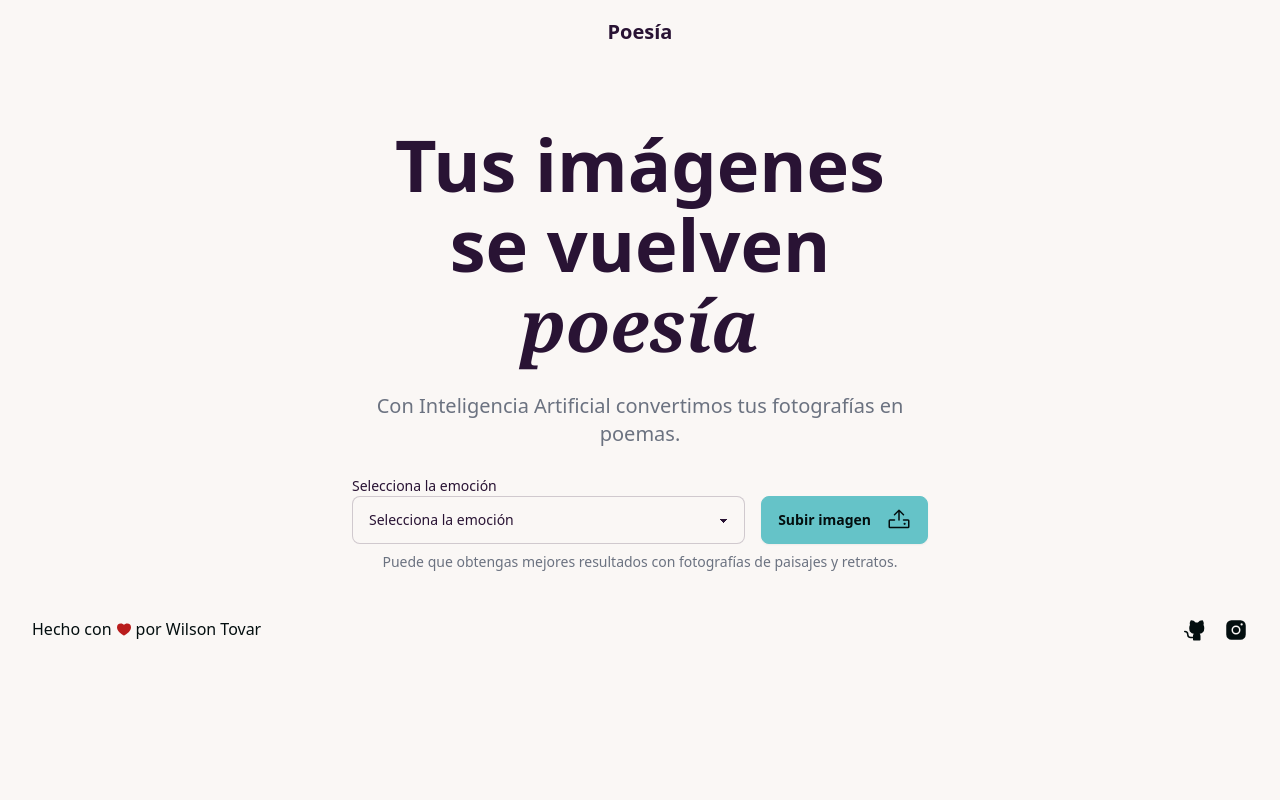
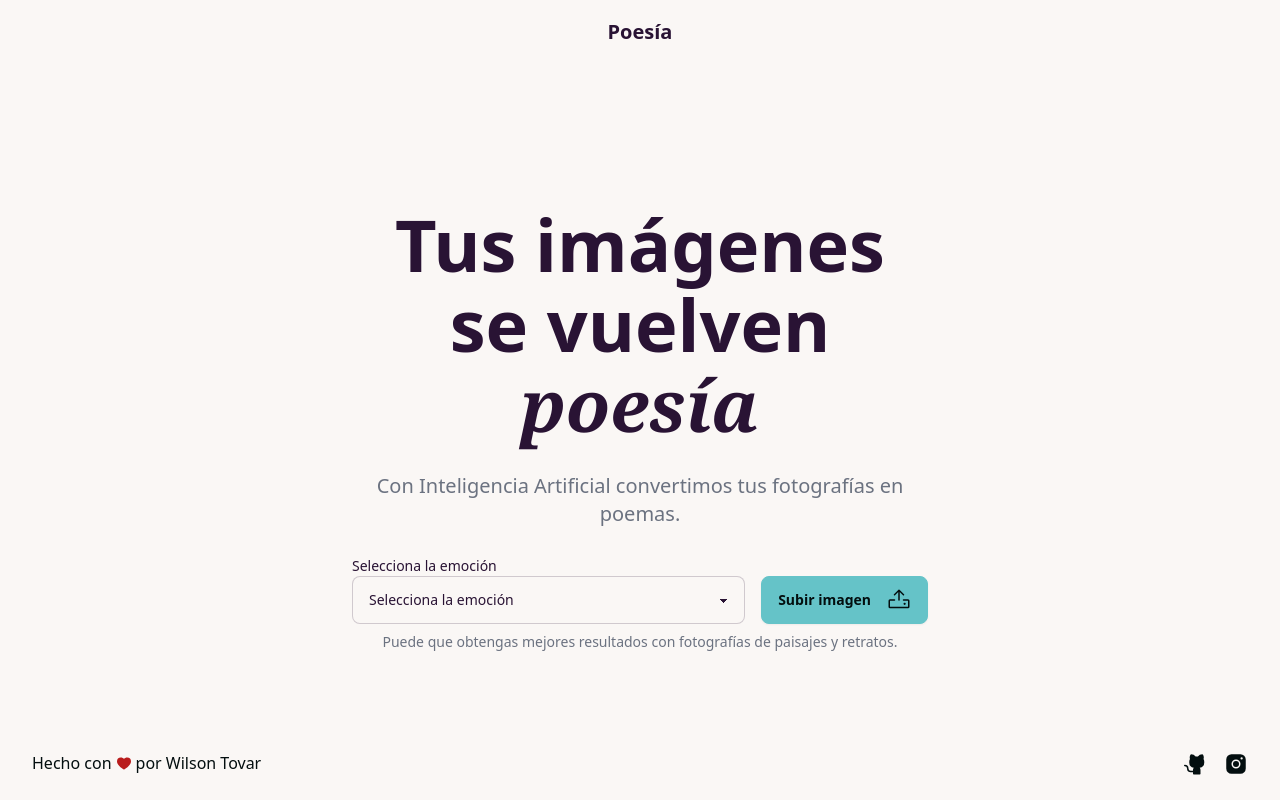
Before and after one commit to krthr/poesia.pics-nuxt, a Nuxt app: page / in a window 1280 px wide. Built offline with nearby package versions, Linux system fonts and the light colour scheme.

Commit message:
feat: index

```diff
--- a/app.vue
+++ b/app.vue
@@ -1,13 +1,15 @@
 <template>
-  <AppTopbar />
+  <div class="w-full flex flex-col min-h-screen">
+    <AppTopbar />
 
-  <div class="w-full p-5">
-    <div class="w-full max-w-xl m-auto">
-      <NuxtPage />
+    <div class="w-full p-5 flex align-middle justify-center flex-1">
+      <div class="w-full max-w-xl pt-20">
+        <NuxtPage />
+      </div>
     </div>
+
+    <AppFooter />
   </div>
-
-  <AppFooter />
 </template>
 
 <script setup lang="ts">
```
